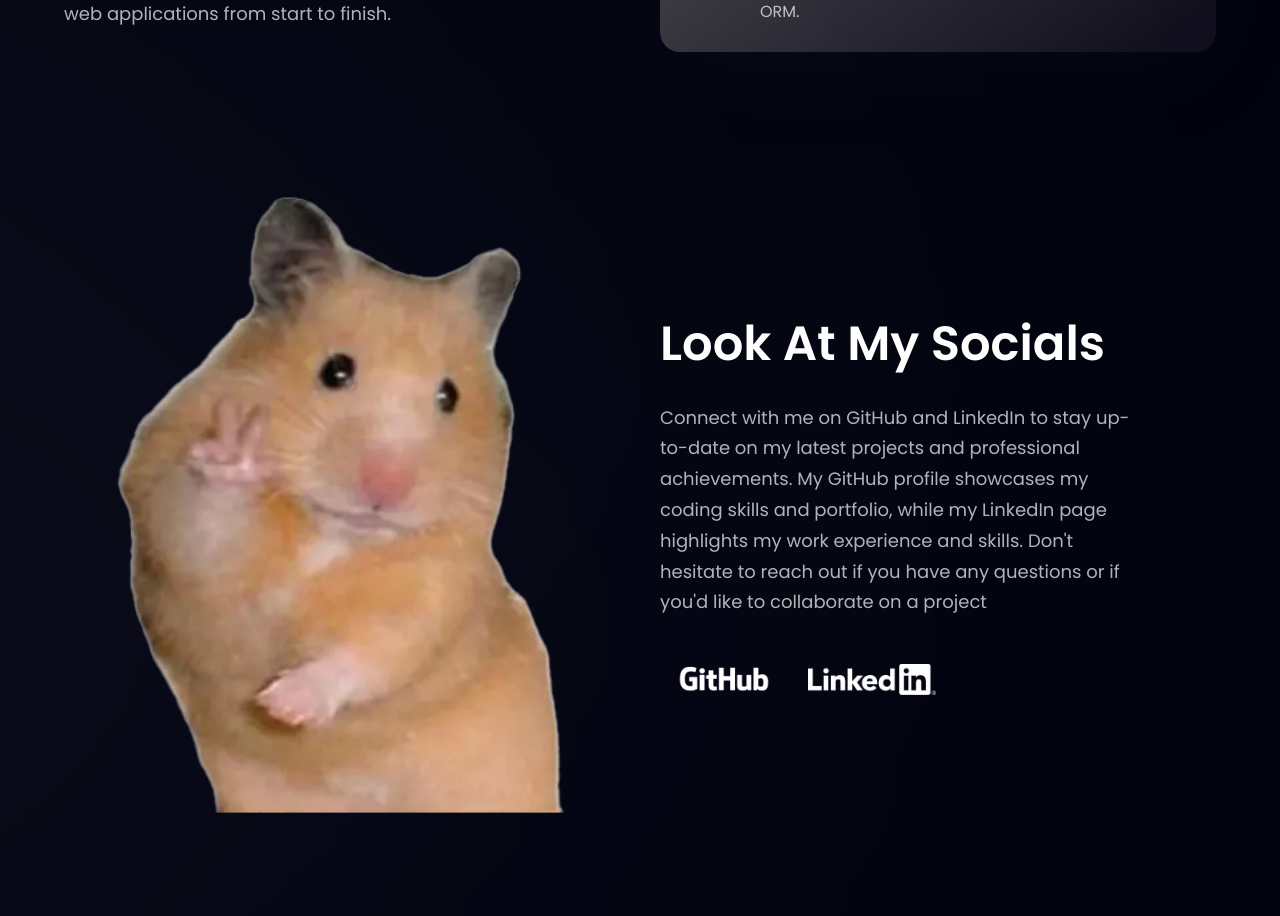
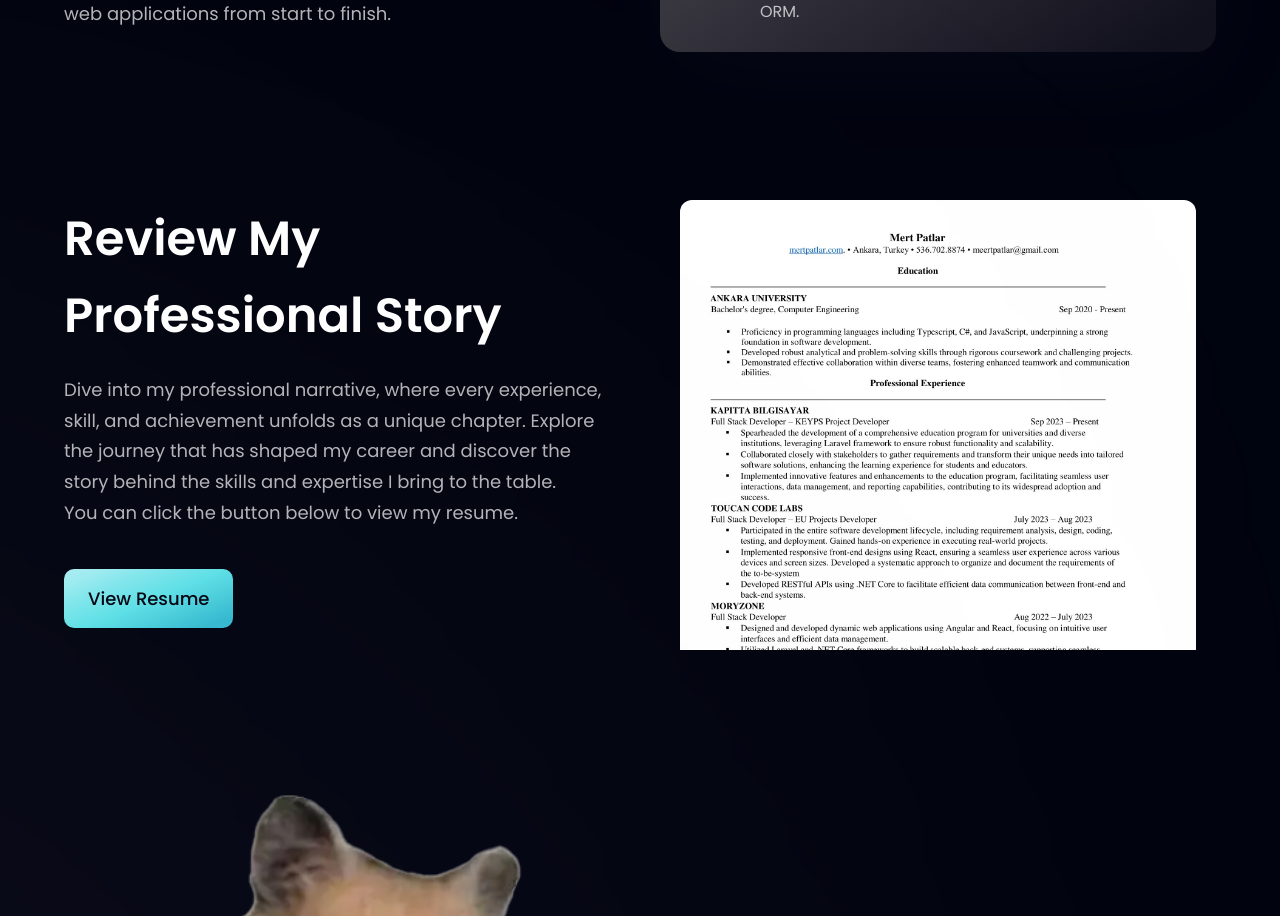
Before and after one commit to Generalchrist/generalchrist.github.io, a React (Vite) app: page / in a window 1280 px wide. Shown: the part 2036-2952 px from the top of the page. Built offline with nearby package versions, Linux system fonts and the light colour scheme.

Commit message:
resume section added

```diff
--- a/src/App.jsx
+++ b/src/App.jsx
@@ -3,6 +3,7 @@ import style from './style'
 
 
 import { Navbar, Footer, About, CurrentJob, Hero, Stats, Features, Socials } from './components'
+import Resume from './components/Resume';
 
 
 const App = () => (
@@ -24,10 +25,10 @@ const App = () => (
         <Stats />
         <About />
         <Features />
-        <div className="hidden lg:block">
-
-        {/* <CurrentJob /> */}
-        </div>
+        <Resume />
+        {/* <div className="hidden lg:block">
+         <CurrentJob />
+        </div> */}
         <Socials />
         <Footer />
       </div>
--- a/src/assets/images/index.js
+++ b/src/assets/images/index.js
@@ -6,6 +6,7 @@ import moryzone from './moryzone.webp'
 import fare from './fare.webp'
 import logo from './mrte64.webp'
 import moryzonelogo from './moryzone-logo.webp'
+import resume from './MertPatlar.jpg'
 
 
-export { deniz, hero, kalkis, seb, moryzone, fare, logo, moryzonelogo };
+export { deniz, hero, kalkis, seb, moryzone, fare, logo, moryzonelogo, resume };
--- a/src/components/Button.jsx
+++ b/src/components/Button.jsx
@@ -1,9 +1,9 @@
 import React from "react";
 
-const Button = ({ styles }) => (
-  <button type="button" className={`py-4 px-6 font-poppins font-medium text-[18px] text-primary bg-blue-gradient rounded-[10px] outline-none ${styles}
+const Button = ({ styles , text }) => (
+  <button type="button"  className={`py-4 px-6 font-poppins font-medium text-[18px] text-primary bg-blue-gradient rounded-[10px] outline-none ${styles}
    hover:text-[#f5f5f5] transition ease-in-out `}>
-    Get Started
+    {text}
   </button>
 );
 
--- a/src/components/CurrentJob.jsx
+++ b/src/components/CurrentJob.jsx
@@ -47,8 +47,6 @@ const UsedLanguages = () => (
         </div>
       </li>
     ))}
-
-
   </ul>
 )
 
--- a/src/components/Resume.tsx
+++ b/src/components/Resume.tsx
@@ -1,9 +1,36 @@
 import React from 'react'
+import styles, { layout } from '../style'
+import Button from './Button'
+import { resume } from '../assets/images'
 
 const Resume = () => {
+    // this component will be used to display my resume
+
     return (
-        <div>Resume</div>
+        <section id='resume' className={`${layout.section}`} >
+            <div className={`${layout.sectionInfo}`}>
+                <h2 className={`${styles.heading2}`}>Review My Professional Story</h2>
+                <p className={`${styles.paragraph} mt-5`}>
+                    Dive into my professional narrative, where every experience, skill, and achievement unfolds as a unique chapter. Explore the journey that has shaped my career and discover the story behind the skills and expertise I bring to the table.
+                    <br />
+                    You can click the button below to view my resume.
+                </p>
+                <a href="https://mertpatlar.com/MertPatlar.pdf" target='_blank' className='sm:mt-10 mt-6'>
+                    <Button text="View Resume" styles={undefined} />
+                </a>
+            </div>
+            <div className={`${layout.sectionImg} `}>
+                <div className="scroll">
+                    <img src={resume} className="rounded-xl sm:mr-10 z-[5]" alt="" />
+                </div>
+            </div>
+
+
+        </section>
     )
+
+
+
 }
 
 export default Resume
--- a/src/index.css
+++ b/src/index.css
@@ -257,3 +257,14 @@ svg {
 .owl-carousel .owl-stage{
   height: 100%;
 }
+
+
+div.scroll {
+  height: 470px;
+  overflow-x: hidden;
+  overflow-y: auto;
+  text-align: center;
+  padding: 20px;
+  color: white;
+  scrollbar-width: thin;
+}
```
Also changed, not shown: src/assets/images/MertPatlar.jpg (added), 1 other file (tests, documents, lock files or other folders).
